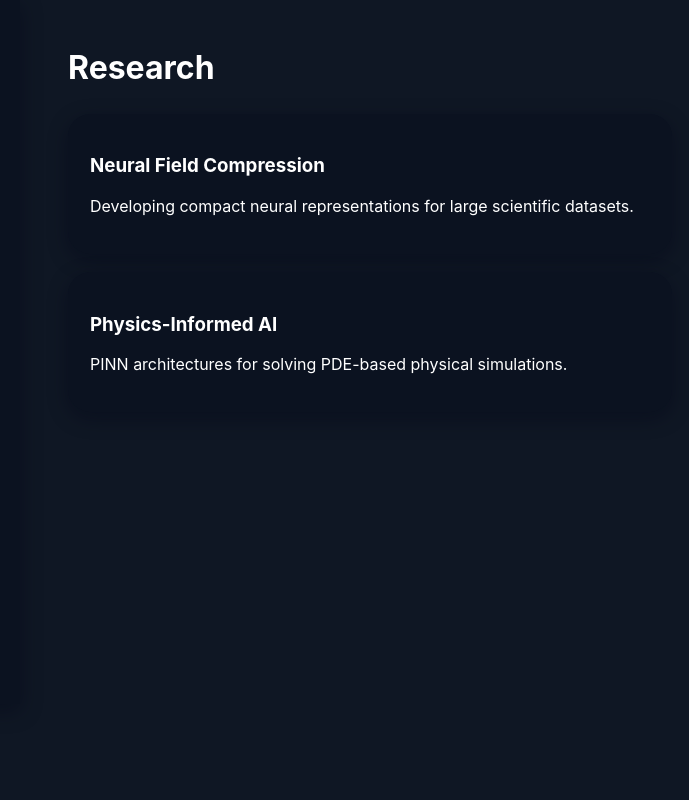
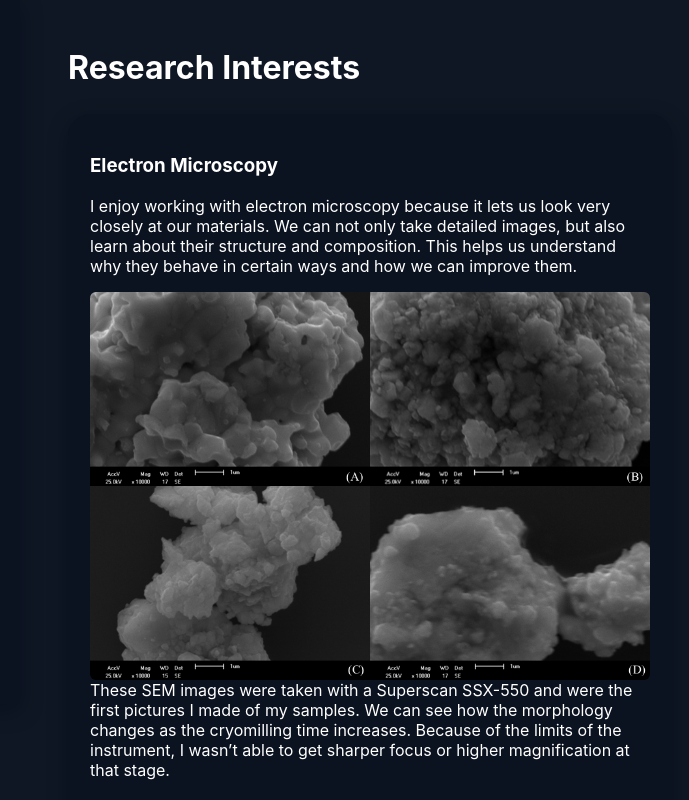
Before and after one commit to fool-Code/projects, a plain HTML site: page research.html in a window 1280 px wide. Shown: the full height of the page, 288-977 px from the left. Drawn offline with Linux system fonts and the light colour scheme.

Commit message:
Update research section with detailed descriptions and images for Electron Microscopy

```diff
--- a/research.html
+++ b/research.html
@@ -25,16 +25,51 @@
     </script>
 
 <main>
-  <h2>Research</h2>
+  <h2>Research Interests</h2>
 
   <div class="card">
-    <h3>Neural Field Compression</h3>
-    <p>Developing compact neural representations for large scientific datasets.</p>
+    <h3>Electron Microscopy</h3>
+    <p>I enjoy working with electron microscopy because it lets us look very closely at our
+      materials. We can not only take detailed images, but also learn about their structure
+      and composition. This helps us understand why they behave in certain ways and how
+      we can improve them.
+    </p>
+  <div class="image-grid">
+
+    <div class="image-card">
+        <img src="/images/projects/shimadzu-sem.jpg"
+             alt="Shimadzu SS-Super Scan - SEM">
+        <div class="caption">
+          These SEM images were taken with a Superscan SSX-550 and were the first pictures I made
+          of my samples. We can see how the morphology changes as the cryomilling time increases.
+          Because of the limits of the instrument, I wasn’t able to get sharper focus or higher
+          magnification at that stage.
+        </div>
+    </div> <br>
+
+
+    <div class="image-card">
+        <img src="/images/projects/scios-sem.png"
+             alt="Shimadzu SS-Super Scan - SEM">
+        <div class="caption">
+            I took this image using a Thermo Fisher SCIOS with the SE detector, in high-resolution
+            conditions with a 3 mm working distance and 10 kV. These images have better resolution
+            and magnification compared with the Superscan. We can also see that the holes and surface
+            features change as the cryomilling time increases.
+        </div>
+    </div>
+  </div>
   </div>
 
   <div class="card">
-    <h3>Physics-Informed AI</h3>
-    <p>PINN architectures for solving PDE-based physical simulations.</p>
+    <h3>Python applied to materials science</h3>
+    <p>
+      In materials science, we often rely on paid software to analyse and plot data, and this can
+      create a gap for researchers who need more flexible tools. I believe Python can fill much of
+      this space. With its open-source libraries and machine learning models, we can work on tasks
+      such as image processing, noise reduction, prediction, and many other applications. It gives
+      us more freedom to explore our data and develop our own methods.
+    </p>
   </div>
 </main>
 
```
